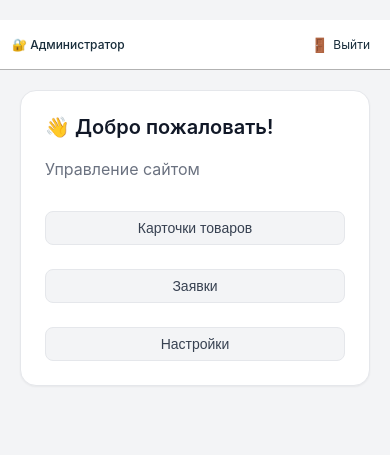
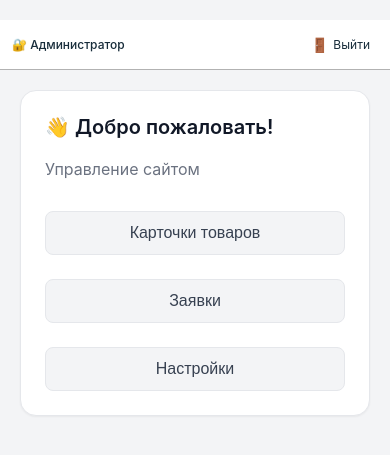
Before and after one commit to ShapiroAnna/autoshop, a Flask app: page /admin in a window 390 px wide. Shown: the top 455 px of the page. Run offline with Flask 3, Linux system fonts and the light colour scheme; the visitor is signed in with stand-in values (Sample User, id 1); data comes from the database, SQL or seed files in the repository.

Commit message:
В админке увеличили размер кнопок

```diff
--- a/templates/admin/dashboard.html
+++ b/templates/admin/dashboard.html
@@ -483,13 +483,15 @@
         color: white;
     }
 
-/* Мобильная версия: кнопки друг под другом, одинаковой ширины, текст по центру */
+/* Мобильная версия: кнопки друг под другом, одинаковой ширины, текст по центру, увеличенный шрифт */
 @media (max-width: 600px) {
     .card .btn-secondary {
         width: 100% !important;
         text-align: center !important;
         justify-content: center !important;
         margin-bottom: 8px;
+        font-size: 16px !important;
+        padding: 12px 20px !important;
     }
 
     .card .btn-secondary:last-child {
```
